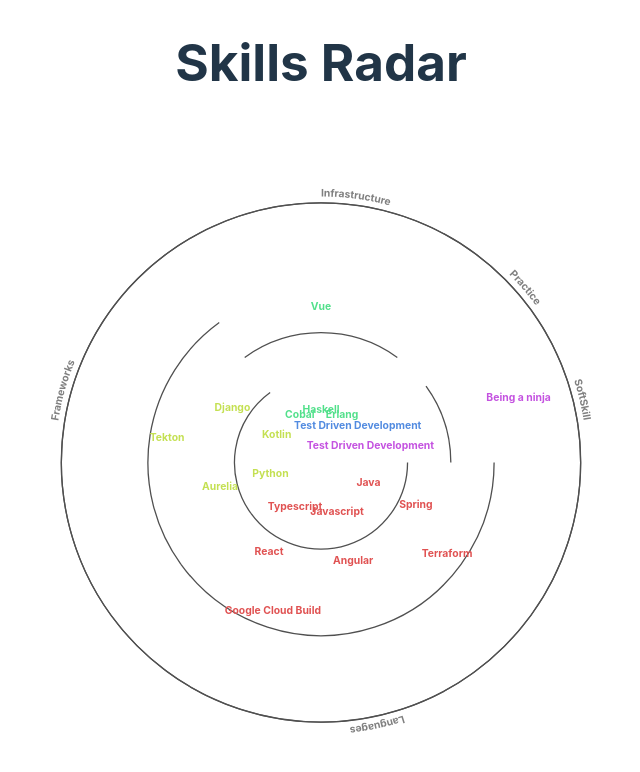
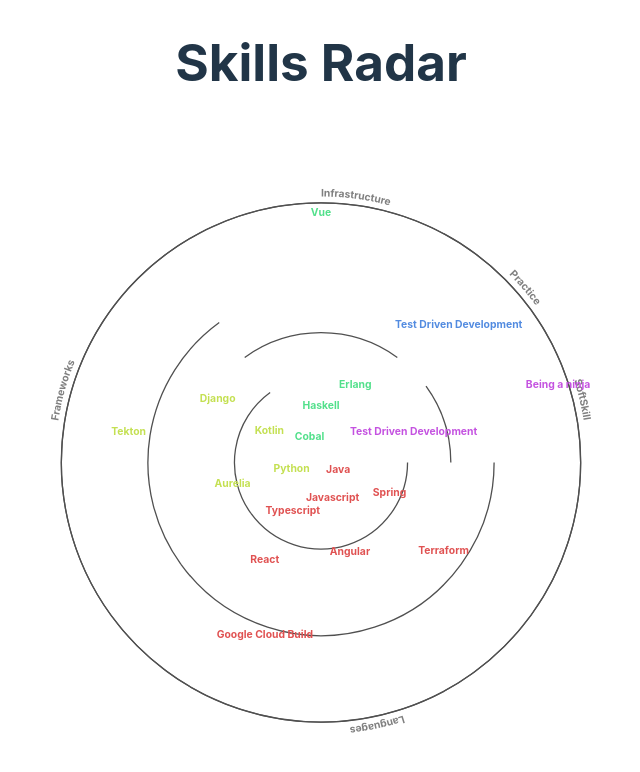
Before and after one commit to jnsartwell/resume, a React (Vite) app: page / in a window 1280 px wide. Shown: the top 772 px of the page, without its empty margins (319-959 px from the left). Built offline with nearby package versions, Linux system fonts and the light colour scheme.

Commit message:
skill names are more accurately spread out in their category

```diff
--- a/src/components/SkillsRadar/SkillsRadar.tsx
+++ b/src/components/SkillsRadar/SkillsRadar.tsx
@@ -125,14 +125,33 @@ const SkillsRadar: React.FC<SkillsRadarProps> = ({skills}: SkillsRadarProps) =>
                     cumulativeAngle += categoryAngles[skillCategories[i]];
                 }
                 const categoryStartAngle = cumulativeAngle;
+
+                let currentRadius = 0; // Keep track of the current radius
                 return skillLevels.map((level, levelIndex) => {
-                    const levelRadius = (50 / numLevels) * (levelIndex + 1);
-                    const categorySkills = skills[category][level] || [];
-                    const skillAngleStep = categoryAngles[category] / categorySkills.length;
-                    return categorySkills.map((skill, skillIndex) => {
+                    const levelSkills = skills[category][level] || [];
+
+                    // Calculate levelRadius considering the number of levels in the category
+                    const levelRadius = (50 / Object.keys(skills[category]).length) * (levelIndex + 1);
+
+                    const skillRadiusStep = (levelRadius - currentRadius) / levelSkills.length;
+                    currentRadius = levelRadius;
+
+                    const skillAngleStep = categoryAngles[category] / levelSkills.length;
+                    return levelSkills.map((skill, skillIndex) => {
+                        const skillRadius = currentRadius - (levelSkills.length - skillIndex - 1) * skillRadiusStep;
                         const skillAngle = categoryStartAngle + skillAngleStep * skillIndex + skillAngleStep / 2;
-                        const x = 50 + Math.cos((skillAngle * Math.PI) / 180) * (levelRadius * 0.8);
-                        const y = 50 + Math.sin((skillAngle * Math.PI) / 180) * (levelRadius * 0.8);
+
+                        let scaleFactor = Math.min(1, 0.8 - (levelSkills.length / 20));
+
+                        // Ensure skillRadius * scaleFactor does not exceed the outer circle radius (50)
+                        const maxRadius = 48;
+                        if (skillRadius * scaleFactor > maxRadius) {
+                            scaleFactor = maxRadius / skillRadius;
+                        }
+
+                        const x = 50 + Math.cos((skillAngle * Math.PI) / 180) * (skillRadius * scaleFactor);
+                        const y = 50 + Math.sin((skillAngle * Math.PI) / 180) * (skillRadius * scaleFactor);
+
                         return (
                             <text
                                 key={`${level}-${category}-${skillIndex}`}
@@ -152,7 +171,6 @@ const SkillsRadar: React.FC<SkillsRadarProps> = ({skills}: SkillsRadarProps) =>
             })}
         </>
     );
-
     const renderCircles = () => {
         const radii: { [key: string]: number[] } = {};
 
```
